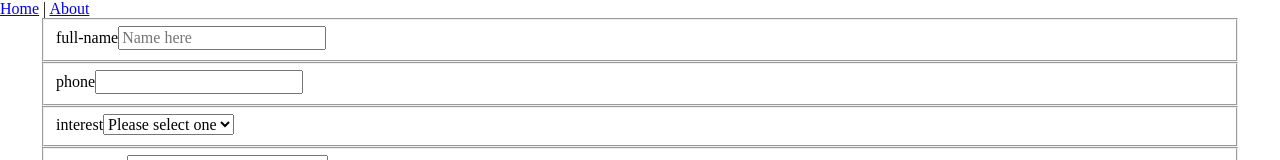
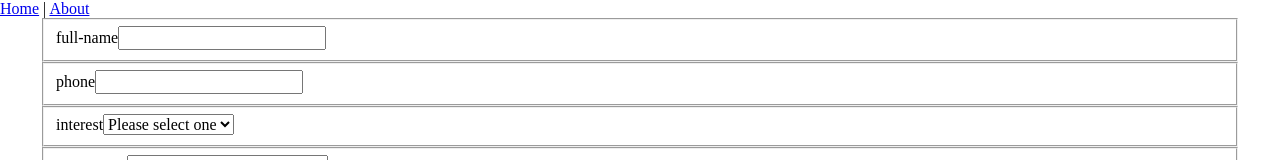
Before and after one commit to bwasilewski/vue-form, a Vue app: page /#/ in a window 1280 px wide. Shown: the top 160 px of the page. Built offline with nearby package versions, Linux system fonts and the light colour scheme.

Commit message:
removing the placeholder prop

```diff
--- a/src/components/AppForm.vue
+++ b/src/components/AppForm.vue
@@ -8,7 +8,6 @@
         :type="field.type"
         :value="field.value"
         :required="field.rules.some((rule) => rule.required)"
-        :placeholder="field.placeholder"
       />
 
       <SelectField
@@ -22,7 +21,6 @@
         v-if="field.type === 'textarea'"
         :value="field.value"
         :required="field.rules.some((rule) => rule.required)"
-        :placeholder="field.placeholder"
       />
 
       <CheckboxGroup
--- a/src/components/fields/TextAreaField.vue
+++ b/src/components/fields/TextAreaField.vue
@@ -1,9 +1,5 @@
 <template>
-  <textarea
-    :value="value"
-    :required="required"
-    :placeholder="placeholder"
-  ></textarea>
+  <textarea :value="value" :required="required"></textarea>
 </template>
 
 <script>
@@ -22,10 +18,6 @@ export default {
       type: Boolean,
       default: false,
     },
-    placeholder: {
-      type: String,
-      default: "",
-    },
   },
 };
 </script>
--- a/src/components/fields/TextField.vue
+++ b/src/components/fields/TextField.vue
@@ -1,10 +1,5 @@
 <template>
-  <input
-    :type="type"
-    :value="value"
-    :required="required"
-    :placeholder="placeholder"
-  />
+  <input :type="type" :value="value" :required="required" />
 </template>
 
 <script>
@@ -23,10 +18,6 @@ export default {
       type: Boolean,
       default: false,
     },
-    placeholder: {
-      type: String,
-      default: "",
-    },
   },
 };
 </script>
```
